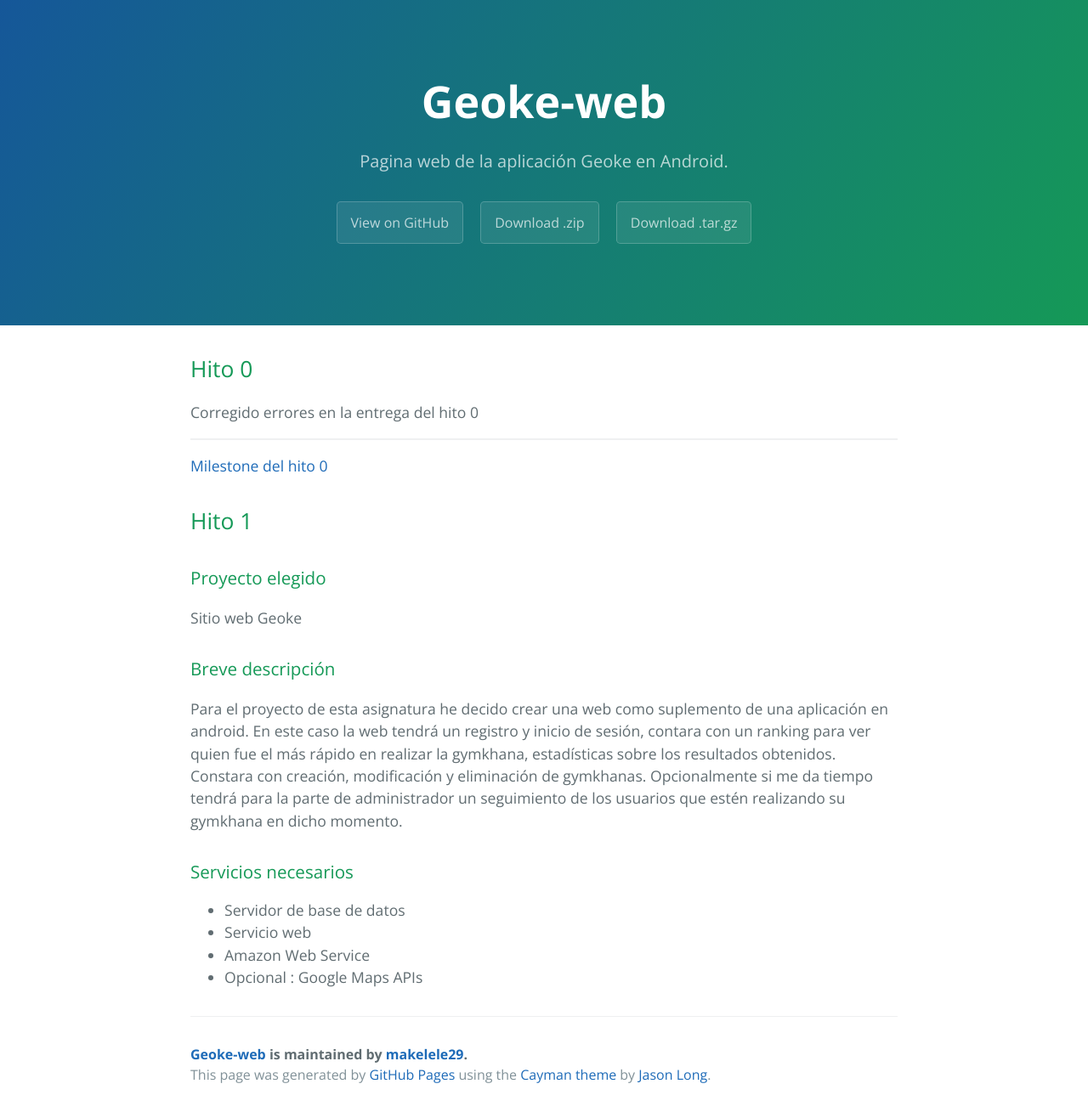
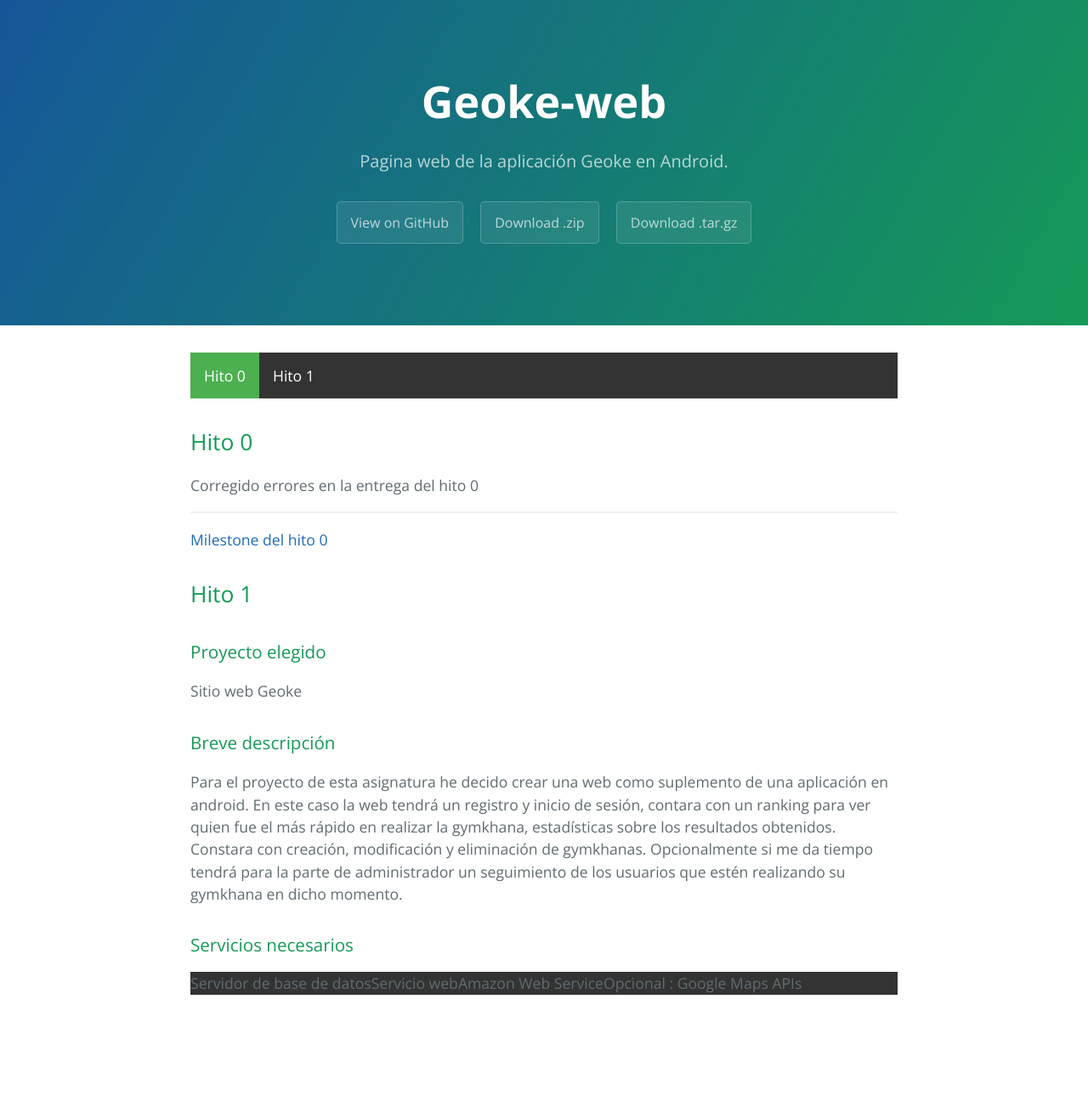
Before and after one commit to makelele29/Geoke-Web, a Jekyll site: the page built from index.md, in a window 1280 px wide. Shown: the whole page at 85% size. Built offline with Jekyll 4.4.1, drawn with Linux system fonts in a browser that asks for light colours; after the commit the page ends 1203 px from its top, so only the background shows below that.

Commit message:
Añadido menu

```diff
--- a/_layouts/index.html
+++ b/_layouts/index.html
@@ -8,6 +8,7 @@
     <link href='https://fonts.googleapis.com/css?family=Open+Sans:400,700' rel='stylesheet' type='text/css'>
     <link rel="stylesheet" type="text/css" href="stylesheets/stylesheet.css" media="screen">
     <link rel="stylesheet" type="text/css" href="stylesheets/github-light.css" media="screen">
+	<link rel="stylesheet" type="text/css" href="stylesheets/micss.css" media="screen">
   </head>
   <body>
     <section class="page-header">
@@ -19,13 +20,15 @@
     </section>
 
     <section class="main-content">
+	<ul>
+		<li><a class="active" href="#home">Hito 0</a></li>
+		<li><a href="#hito1">Hito 1</a></li>
+
+	</ul>
+
     {{content}}
 
-      <footer class="site-footer">
-        <span class="site-footer-owner"><a href="https://github.com/makelele29/Geoke-Web">Geoke-web</a> is maintained by <a href="https://github.com/makelele29">makelele29</a>.</span>
 
-        <span class="site-footer-credits">This page was generated by <a href="https://pages.github.com">GitHub Pages</a> using the <a href="https://github.com/jasonlong/cayman-theme">Cayman theme</a> by <a href="https://twitter.com/jasonlong">Jason Long</a>.</span>
-      </footer>
 
     </section>
 
--- /dev/null
+++ b/stylesheets/micss.css
@@ -0,0 +1,27 @@
+ul {
+    list-style-type: none;
+    margin: 0;
+    padding: 0;
+    overflow: hidden;
+    background-color: #333;
+}
+
+li {
+    float: left;
+}
+
+li a {
+    display: block;
+    color: white;
+    text-align: center;
+    padding: 14px 16px;
+    text-decoration: none;
+}
+
+li a:hover:not(.active) {
+    background-color: #111;
+}
+
+.active {
+    background-color: #4CAF50;
+}
```
